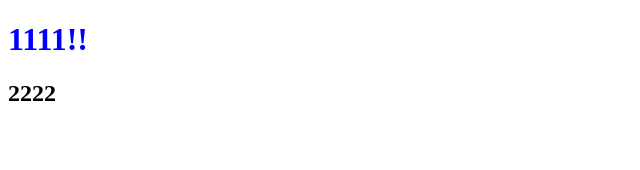
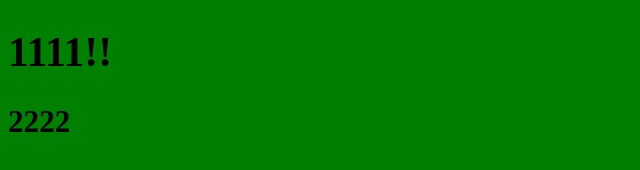
Before and after one commit to BigBossBon/Portfolio, a plain HTML site: page index.html in a window 1280 px wide. Shown: the whole page, without its empty margins (0-640 px from the left). Drawn offline with Linux system fonts and the light colour scheme.

Commit message:
add file style

```diff
--- a/index.html
+++ b/index.html
@@ -6,11 +6,7 @@
           content="width=device-width, user-scalable=no, initial-scale=1.0, maximum-scale=1.0, minimum-scale=1.0">
     <meta http-equiv="X-UA-Compatible" content="ie=edge">
     <title>Document</title>
-    <style>
-        h1 {
-            color: blue;
-        }
-    </style>
+    <link rel="stylesheet" href="style.css">
 </head>
 <body>
     <div>
--- /dev/null
+++ b/style.css
@@ -0,0 +1,4 @@
+body {
+    background-color: green;
+    font-size: 130%;
+}
```
